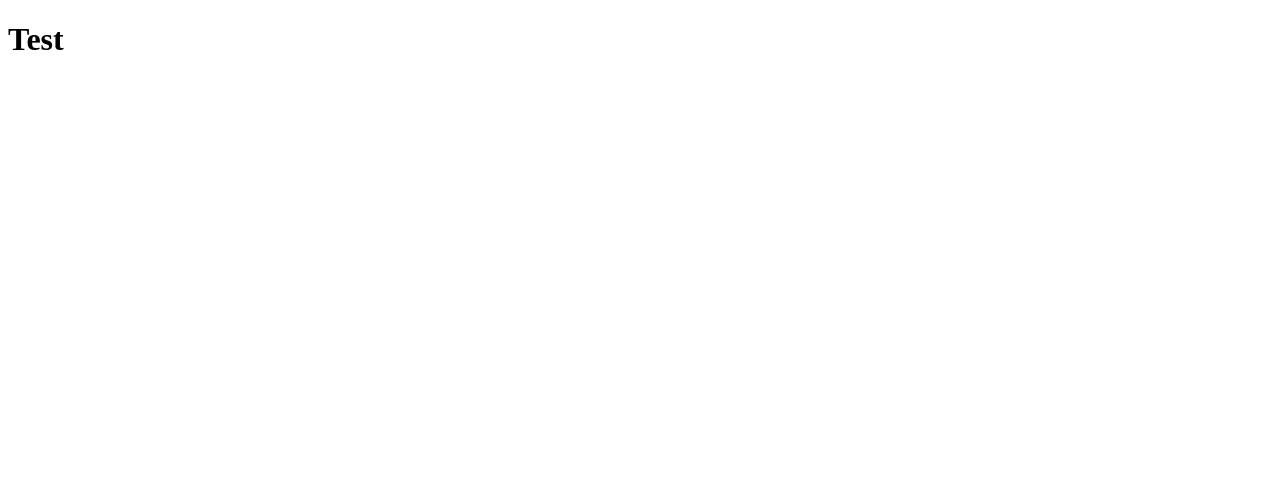
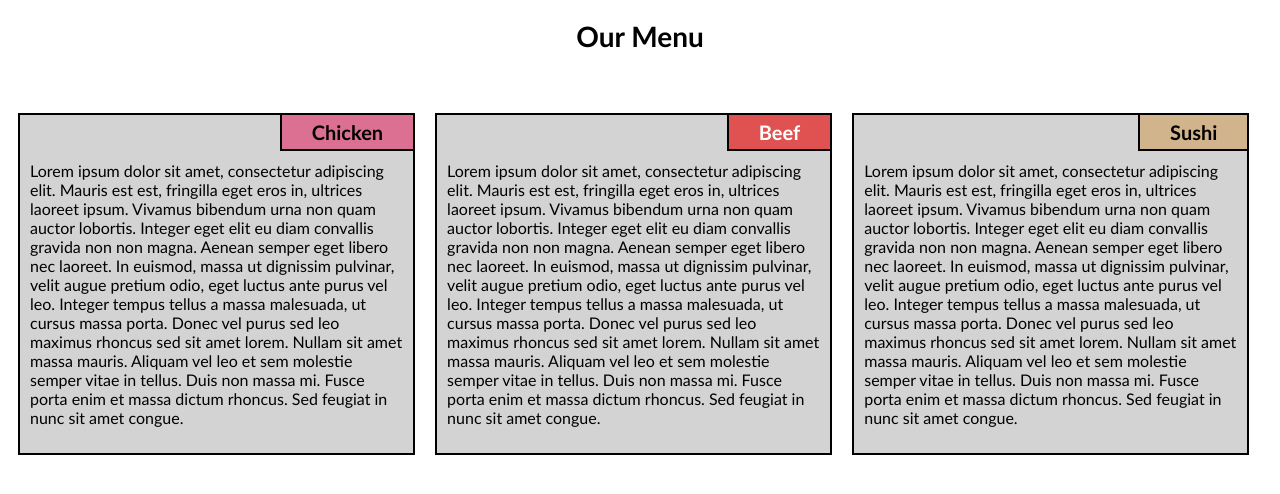
Before and after one commit to yoniyovel/coursera-test, a plain HTML site: page site/index.html in a window 1280 px wide. Drawn offline with Linux system fonts and the light colour scheme.

Commit message:
first commit

```diff
--- a/site/index.html
+++ b/site/index.html
@@ -1,10 +1,38 @@
 <!DOCTYPE html>
 <html>
-  <head>
-    <meta charset="UTF-8">
-    <title>Coursera Test</title>
-  </head>
-  <body>
-      <h1>Test</h1>
-  </body>
+<head>
+	<meta charset="utf-8">
+	<meta http-equiv="X-UA-Compatible" content="IE=edge">
+	<meta name="viewport" content="width=device-width, initial-scale=1">
+	<title>Assignment Solution for Module 2</title>
+	<link rel="stylesheet" href="styles.css">
+</head>
+<body>
+	<div class="container">
+	<h1>Our Menu</h1>
+	<div class="col-lg-4 col-md-6">
+		<section>
+			<h2 id="chicken">Chicken</h2>
+			<p>
+			Lorem ipsum dolor sit amet, consectetur adipiscing elit. Mauris est est, fringilla eget eros in, ultrices laoreet ipsum. Vivamus bibendum urna non quam auctor lobortis. Integer eget elit eu diam convallis gravida non non magna. Aenean semper eget libero nec laoreet. In euismod, massa ut dignissim pulvinar, velit augue pretium odio, eget luctus ante purus vel leo. Integer tempus tellus a massa malesuada, ut cursus massa porta. Donec vel purus sed leo maximus rhoncus sed sit amet lorem. Nullam sit amet massa mauris. Aliquam vel leo et sem molestie semper vitae in tellus. Duis non massa mi. Fusce porta enim et massa dictum rhoncus. Sed feugiat in nunc sit amet congue.</p>
+		</section>
+	</div>
+	<div class="col-lg-4 col-md-6">
+		<section>
+			<h2 id="beef">Beef</h2>
+			<p>
+			Lorem ipsum dolor sit amet, consectetur adipiscing elit. Mauris est est, fringilla eget eros in, ultrices laoreet ipsum. Vivamus bibendum urna non quam auctor lobortis. Integer eget elit eu diam convallis gravida non non magna. Aenean semper eget libero nec laoreet. In euismod, massa ut dignissim pulvinar, velit augue pretium odio, eget luctus ante purus vel leo. Integer tempus tellus a massa malesuada, ut cursus massa porta. Donec vel purus sed leo maximus rhoncus sed sit amet lorem. Nullam sit amet massa mauris. Aliquam vel leo et sem molestie semper vitae in tellus. Duis non massa mi. Fusce porta enim et massa dictum rhoncus. Sed feugiat in nunc sit amet congue.</p>
+		</section>
+	</div>
+	<div class="col-lg-4 col-md-12">
+		<section>
+			<h2 id="sushi">Sushi</h2>
+			<p>
+			Lorem ipsum dolor sit amet, consectetur adipiscing elit. Mauris est est, fringilla eget eros in, ultrices laoreet ipsum. Vivamus bibendum urna non quam auctor lobortis. Integer eget elit eu diam convallis gravida non non magna. Aenean semper eget libero nec laoreet. In euismod, massa ut dignissim pulvinar, velit augue pretium odio, eget luctus ante purus vel leo. Integer tempus tellus a massa malesuada, ut cursus massa porta. Donec vel purus sed leo maximus rhoncus sed sit amet lorem. Nullam sit amet massa mauris. Aliquam vel leo et sem molestie semper vitae in tellus. Duis non massa mi. Fusce porta enim et massa dictum rhoncus. Sed feugiat in nunc sit amet congue.</p>
+		</section>
+	</div>
+
+	</div>
+
+</body>
 </html>
--- /dev/null
+++ b/site/styles.css
@@ -0,0 +1,93 @@
+* {
+	box-sizing: border-box;
+	font-family: "Trebuchet MS", Helvetica, sans-serif
+}
+
+.container {
+	font-size: 16px;
+}
+
+.container h1 {
+	font-size: 175%;
+}
+
+.container h2 {
+	font-size: 125%;
+}
+
+section {
+	background-color: #D3D3D3;
+	padding: 10px;
+	margin: 10px;
+	border: 2px solid;
+	position: relative;
+
+}
+
+section p {
+	padding-top: 20px;
+}
+
+h1 {
+	text-align: center;
+	margin-bottom: 50px;
+}
+
+h2 {
+	border: 2px solid black;
+	position: absolute;
+	right: 0;
+	top: 0;
+	margin: 0;
+	margin-top: -2px;
+	margin-right: -2px;
+	padding: 5px;
+	padding-left: 30px;
+	padding-right: 30px;
+}
+
+#chicken {
+	background-color: PaleVioletRed;
+
+}
+
+#beef {
+	background-color: #E05252;
+	color: white;
+}
+
+#sushi {
+	background-color: #D2B48C;
+
+}
+
+
+@media (min-width: 992px) {
+	.col-lg-4 {
+		float: left;
+		width: 33%;
+		position: relative;
+
+	}
+}
+
+@media (min-width: 768px) and (max-width: 991px) {
+	.col-md-6 {
+		float: left;
+		width: 50%;
+		position: relative;
+	}
+	.col-md-12 {
+		float: left;
+		width: 100%;
+	}
+}
+
+@media (max-width: 767px) {
+	.col-sm-12 {
+		float: left;
+		width: 100%;
+		position: relative;
+
+	}
+}
```
